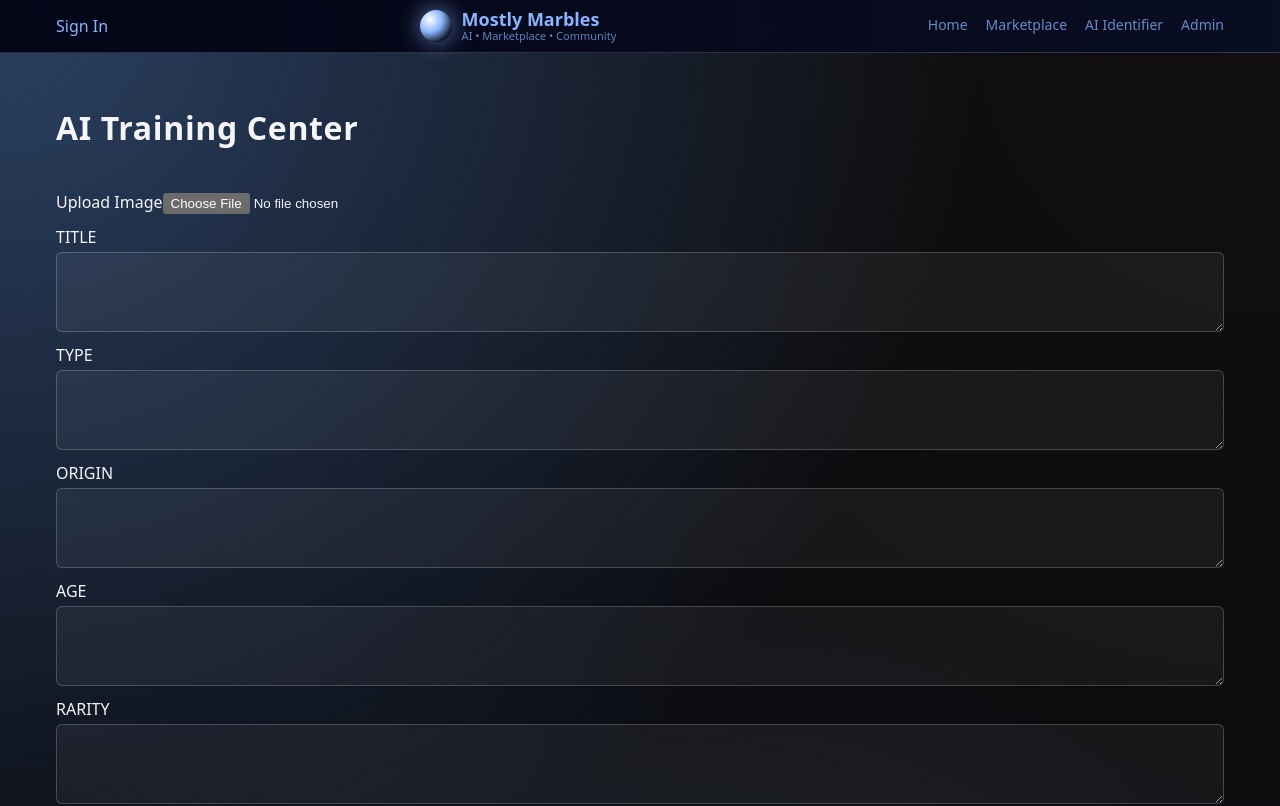
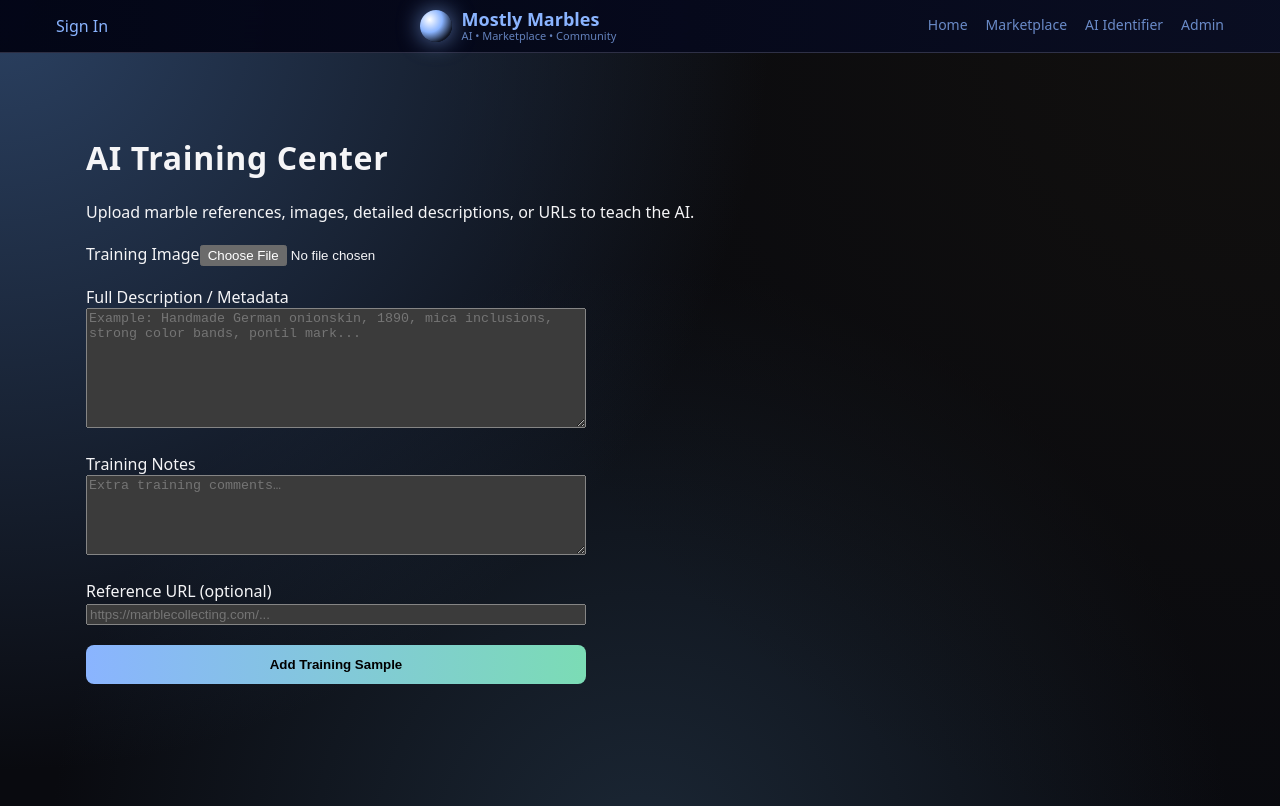
Before and after one commit to FisherAISolutions/Mostly-Marbles, a Next.js app: page /admin/training in a window 1280 px wide. Shown: the top 806 px of the page. Built offline with nearby package versions, Linux system fonts and the light colour scheme.

Commit message:
Prep for Option 2 training system

```diff
--- a/src/app/admin/training/page.tsx
+++ b/src/app/admin/training/page.tsx
@@ -3,128 +3,112 @@
 import { useState } from "react";
 
 export default function TrainingPage() {
-  const [form, setForm] = useState({
-    title: "",
-    type: "",
-    origin: "",
-    age: "",
-    rarity: "",
-    notes: "",
-    reference_text: "",
-    reference_url: "",
-    image_file: null as File | null,
-  });
+  const [file, setFile] = useState<File | null>(null);
+  const [description, setDescription] = useState("");
+  const [notes, setNotes] = useState("");
+  const [url, setUrl] = useState("");
+  const [loading, setLoading] = useState(false);
+  const [message, setMessage] = useState("");
 
-  const [status, setStatus] = useState("");
+  const uploadTrainingSample = async () => {
+    if (!file && !description && !url) {
+      alert("Please provide an image or text or URL.");
+      return;
+    }
 
-  function update(key: string, value: any) {
-    setForm({ ...form, [key]: value });
-  }
+    setLoading(true);
 
-  async function uploadImage() {
-    if (!form.image_file) return null;
+    const formData = new FormData();
+    if (file) formData.append("file", file);
+    formData.append("description", description);
+    formData.append("notes", notes);
+    formData.append("url", url);
 
-    const ext = form.image_file.name.split(".").pop();
-    const filename = `training-${Date.now()}.${ext}`;
-
-    const res = await fetch(`/api/admin/upload`, {
+    const res = await fetch("/api/admin/training", {
       method: "POST",
-      body: form.image_file,
-      headers: { "x-file-name": filename },
+      body: formData
     });
 
     const data = await res.json();
-    return data.url;
-  }
-
-  async function submitTraining() {
-    setStatus("Uploading image & saving...");
-
-    let image_url = null;
-
-    if (form.image_file) {
-      image_url = await uploadImage();
-    }
-
-    const payload = {
-      ...form,
-      image_url,
-    };
-
-    const res = await fetch("/api/admin/train", {
-      method: "POST",
-      body: JSON.stringify(payload),
-    });
-
-    if (res.ok) {
-      setStatus("Training sample saved!");
-      setForm({
-        title: "",
-        type: "",
-        origin: "",
-        age: "",
-        rarity: "",
-        notes: "",
-        reference_text: "",
-        reference_url: "",
-        image_file: null,
-      });
-    } else {
-      setStatus("Error saving training sample.");
-    }
-  }
+    setMessage(data.message || "Uploaded successfully!");
+    setLoading(false);
+  };
 
   return (
-    <div style={{ display: "grid", gap: 20 }}>
+    <div style={{ padding: 30 }}>
       <h1>AI Training Center</h1>
 
-      <div style={{ display: "grid", gap: 12 }}>
+      <p>Upload marble references, images, detailed descriptions, or URLs to teach the AI.</p>
+
+      <div style={{ marginTop: 20, display: "grid", gap: 20, maxWidth: 500 }}>
+
         <div>
-          <label>Upload Image</label>
+          <label>Training Image</label>
           <input
             type="file"
             accept="image/*"
-            onChange={(e) =>
-              update("image_file", e.target.files ? e.target.files[0] : null)
-            }
+            onChange={(e) => setFile(e.target.files?.[0] ?? null)}
           />
         </div>
 
-        {Object.keys(form)
-          .filter((key) => key !== "image_file")
-          .map((key) => (
-            <div key={key} style={{ display: "grid", gap: 4 }}>
-              <label>{key.toUpperCase()}</label>
-              <textarea
-                value={(form as any)[key]}
-                onChange={(e) => update(key, e.target.value)}
-                style={{
-                  minHeight: key === "reference_text" ? 150 : 80,
-                  padding: 10,
-                  borderRadius: 6,
-                  background: "rgba(255,255,255,0.05)",
-                  border: "1px solid rgba(255,255,255,0.2)",
-                }}
-              />
-            </div>
-          ))}
+        <div>
+          <label>Full Description / Metadata</label>
+          <textarea
+            placeholder="Example: Handmade German onionskin, 1890, mica inclusions, strong color bands, pontil mark..."
+            value={description}
+            onChange={(e) => setDescription(e.target.value)}
+            style={{ width: "100%", height: 120 }}
+          />
+        </div>
+
+        <div>
+          <label>Training Notes</label>
+          <textarea
+            placeholder="Extra training comments…"
+            value={notes}
+            onChange={(e) => setNotes(e.target.value)}
+            style={{ width: "100%", height: 80 }}
+          />
+        </div>
+
+        <div>
+          <label>Reference URL (optional)</label>
+          <input
+            type="text"
+            placeholder="https://marblecollecting.com/..."
+            value={url}
+            onChange={(e) => setUrl(e.target.value)}
+            style={{ width: "100%" }}
+          />
+        </div>
 
         <button
-          onClick={submitTraining}
+          onClick={uploadTrainingSample}
+          disabled={loading}
           style={{
-            padding: "12px 20px",
+            padding: 12,
             borderRadius: 8,
-            background: "linear-gradient(135deg, #8ab4ff, #7bdcb5)",
+            background: "linear-gradient(90deg,#8ab4ff,#7bdcb5)",
             border: "none",
-            fontWeight: 600,
             color: "#000",
-            marginTop: 12,
+            fontWeight: "bold"
           }}
         >
-          Save Training Sample
+          {loading ? "Uploading..." : "Add Training Sample"}
         </button>
 
-        <p>{status}</p>
+        {message && (
+          <div
+            style={{
+              marginTop: 10,
+              padding: 10,
+              background: "rgba(255,255,255,0.1)",
+              borderRadius: 8
+            }}
+          >
+            {message}
+          </div>
+        )}
       </div>
     </div>
   );
--- /dev/null
+++ b/src/app/api/admin/sources/route.ts
@@ -0,0 +1,31 @@
+import { NextResponse } from "next/server";
+import { supabase } from "@/lib/supabaseClient";
+
+// GET all sources
+export async function GET() {
+  const { data, error } = await supabase
+    .from("training_sources")
+    .select("*")
+    .order("created_at", { ascending: false });
+
+  if (error) return NextResponse.json({ error }, { status: 500 });
+
+  return NextResponse.json(data);
+}
+
+// POST new training source
+export async function POST(req: Request) {
+  const body = await req.json();
+  const { url, notes } = body;
+
+  const { error } = await supabase.from("training_sources").insert({
+    url,
+    notes
+  });
+
+  if (error) {
+    return NextResponse.json({ error }, { status: 500 });
+  }
+
+  return NextResponse.json({ message: "Source added!" });
+}
--- a/src/app/api/admin/train/route.ts
+++ /dev/null
@@ -1,36 +0,0 @@
-import { NextResponse } from "next/server";
-import { createClient } from "@supabase/supabase-js";
-
-const supabase = createClient(
-  process.env.NEXT_PUBLIC_SUPABASE_URL!,
-  process.env.SUPABASE_SERVICE_ROLE_KEY!
-);
-
-export async function POST(req: Request) {
-  try {
-    const body = await req.json();
-
-    const { data, error } = await supabase.from("training_samples").insert([
-      {
-        title: body.title,
-        type: body.type,
-        origin: body.origin,
-        age: body.age,
-        rarity: body.rarity,
-        notes: body.notes,
-        reference_text: body.reference_text,
-        reference_url: body.reference_url
-      }
-    ]);
-
-    if (error) {
-      console.error(error);
-      return NextResponse.json({ error: error.message }, { status: 500 });
-    }
-
-    return NextResponse.json({ success: true });
-  } catch (err) {
-    console.error(err);
-    return NextResponse.json({ error: "Server error" }, { status: 500 });
-  }
-}
--- /dev/null
+++ b/src/app/api/admin/training/route.ts
@@ -0,0 +1,55 @@
+import { NextResponse } from "next/server";
+import { supabase } from "@/lib/supabaseClient";
+
+export async function POST(req: Request) {
+  try {
+    const formData = await req.formData();
+    const file = formData.get("file") as File | null;
+    const description = formData.get("description") as string;
+    const notes = formData.get("notes") as string;
+    const url = formData.get("url") as string;
+
+    let image_url = null;
+
+    if (file) {
+      const buffer = Buffer.from(await file.arrayBuffer());
+      const filename = `training-${Date.now()}.jpg`;
+
+      const upload = await supabase.storage
+        .from("marble-images")
+        .upload(filename, buffer, { contentType: "image/jpeg" });
+
+      if (upload.error) {
+        console.error(upload.error);
+        return NextResponse.json({ error: "Upload failed" }, { status: 500 });
+      }
+
+      image_url = `${process.env.NEXT_PUBLIC_SUPABASE_URL}/storage/v1/object/public/marble-images/${filename}`;
+    }
+
+    const insert = await supabase.from("training_samples").insert([
+      {
+        image_url,
+        description,
+        notes,
+        url
+      }
+    ]);
+
+    if (insert.error) {
+      console.error(insert.error);
+      return NextResponse.json({ error: "Database insert failed" }, { status: 500 });
+    }
+
+    return NextResponse.json({
+      message: "Training sample uploaded successfully!"
+    });
+
+  } catch (error) {
+    console.error(error);
+    return NextResponse.json(
+      { error: "Training upload failed" },
+      { status: 500 }
+    );
+  }
+}
```
Also changed, not shown: src/app/admin/sources/page.tsx (added, +106 -0 lines), src/lib/scrapeSource.ts (added, +19 -0 lines).
